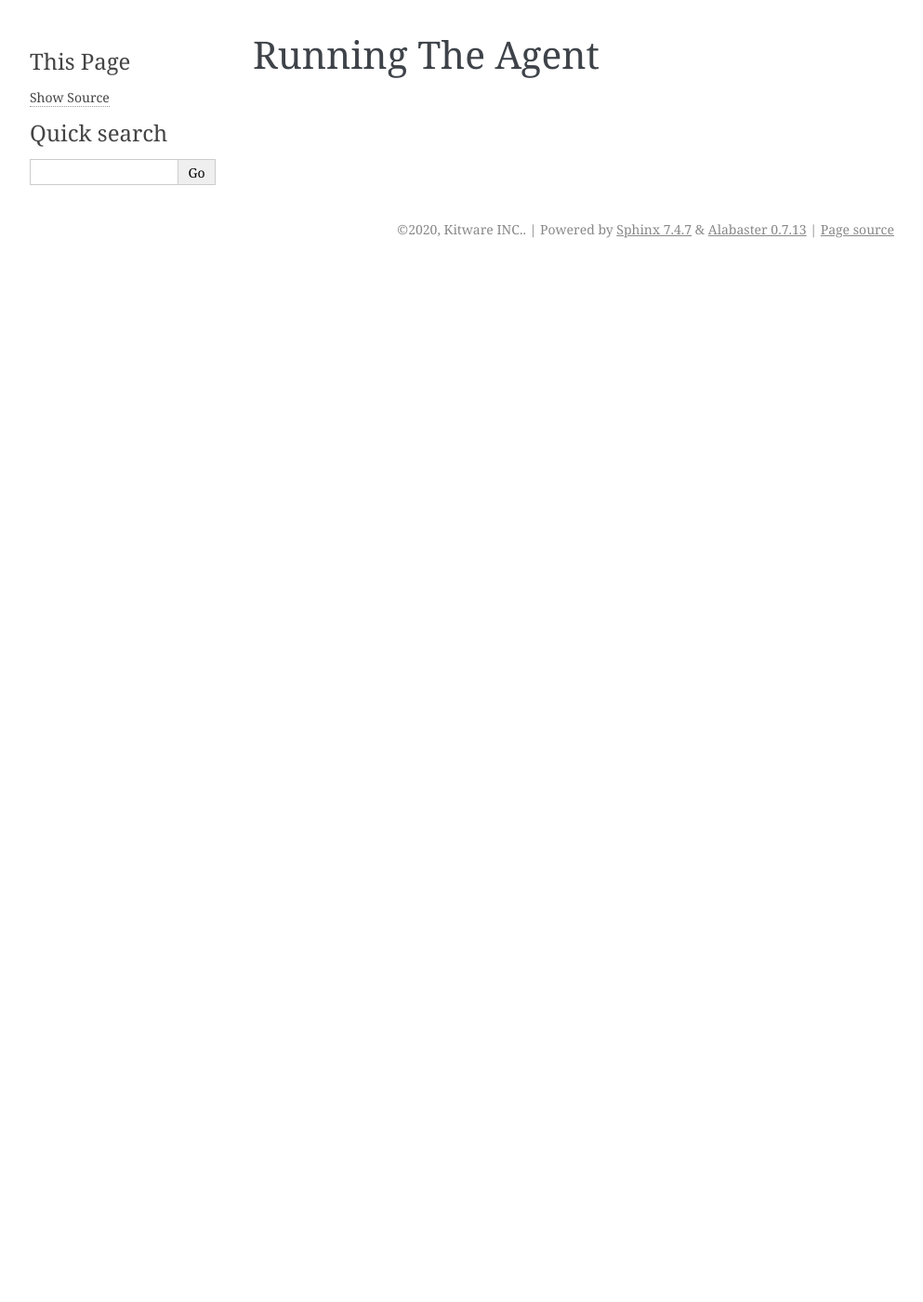
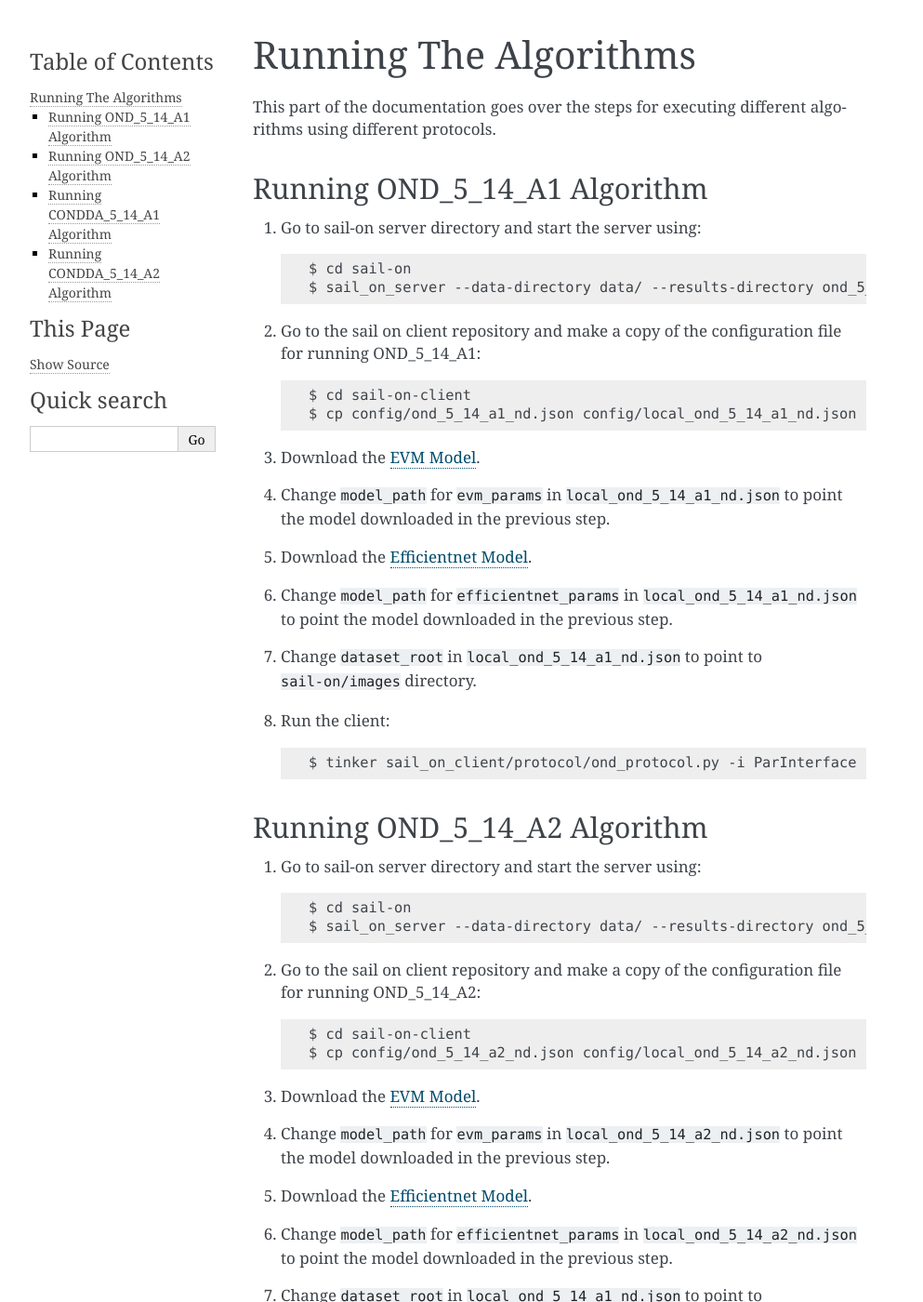
Before and after one commit to darpa-sail-on/sail-on-client, a Sphinx documentation site: the page built from docs/source/user/running_agent.rst, in a window 1280 px wide and 1400 px high. Shown: the whole window at 93% size, without its empty margins (148-1141 px from the left). Built offline with Sphinx 7.4.7, drawn with Linux system fonts in a browser that asks for light colours; some of the changed text lies outside the part shown.

Commit message:
Add instruction for running the agent

```diff
--- a/docs/source/user/running_agent.rst
+++ b/docs/source/user/running_agent.rst
@@ -1,2 +1,123 @@
-Running The Agent
------------------
+Running The Algorithms
+----------------------
+
+This part of the documentation goes over the steps for executing different algorithms using different protocols.
+
+Running OND_5_14_A1 Algorithm
+^^^^^^^^^^^^^^^^^^^^^^^^^^^^^
+
+1. Go to sail-on server directory and start the server using::
+
+      $ cd sail-on
+      $ sail_on_server --data-directory data/ --results-directory ond_5_14_a1
+2. Go to the sail on client repository and make a copy of the configuration file for running OND_5_14_A1::
+
+      $ cd sail-on-client
+      $ cp config/ond_5_14_a1_nd.json config/local_ond_5_14_a1_nd.json
+3. Download the `EVM Model`_.
+4. Change :code:`model_path` for :code:`evm_params` in :code:`local_ond_5_14_a1_nd.json` to
+   point the model downloaded in the previous step.
+5. Download the `Efficientnet Model`_.
+6. Change :code:`model_path` for :code:`efficientnet_params` in :code:`local_ond_5_14_a1_nd.json`
+   to point the model downloaded in the previous step.
+7. Change :code:`dataset_root` in :code:`local_ond_5_14_a1_nd.json`
+   to point to :code:`sail-on/images` directory.
+8. Run the client::
+
+      $ tinker sail_on_client/protocol/ond_protocol.py -i ParInterface -p config/local_ond_5_14_a1_nd.json
+
+
+Running OND_5_14_A2 Algorithm
+^^^^^^^^^^^^^^^^^^^^^^^^^^^^^
+
+1. Go to sail-on server directory and start the server using::
+
+      $ cd sail-on
+      $ sail_on_server --data-directory data/ --results-directory ond_5_14_a2
+
+2. Go to the sail on client repository and make a copy of the configuration file for running OND_5_14_A2::
+
+      $ cd sail-on-client
+      $ cp config/ond_5_14_a2_nd.json config/local_ond_5_14_a2_nd.json
+
+3. Download the `EVM Model`_.
+4. Change :code:`model_path` for :code:`evm_params` in :code:`local_ond_5_14_a2_nd.json`
+   to point the model downloaded in the previous step.
+5. Download the `Efficientnet Model`_.
+6. Change :code:`model_path` for :code:`efficientnet_params` in :code:`local_ond_5_14_a2_nd.json`
+   to point the model downloaded in the previous step.
+7. Change :code:`dataset_root` in :code:`local_ond_5_14_a1_nd.json`  to point to
+   :code:`sail-on/images` directory.
+8. Run the client::
+
+      $ tinker sail_on_client/protocol/ond_protocol.py -i ParInterface -p config/local_ond_5_14_a2_nd.json
+
+
+Running CONDDA_5_14_A1 Algorithm
+^^^^^^^^^^^^^^^^^^^^^^^^^^^^^^^^
+
+1. Go to sail-on server directory and start the server using::
+
+      $ cd sail-on
+      $ sail_on_server --data-directory data/ --results-directory condda_5_14_a1
+
+2. Go to the sail on client repository and make a copy of the configuration file for running CONDDA_5_14_A1::
+
+      $ cd sail-on-client
+      $ cp config/condda_5_14_a1_nd.json config/local_condda_5_14_a1_nd.json
+
+3. Download the `EVM Model`_.
+4. Change :code:`model_path` for :code:`evm_params` in :code:`local_condda_5_14_a1_nd.json`.
+   to point the model downloaded in the previous step.
+5. Download the `Efficientnet Model`_.
+6. Change :code:`model_path` for :code:`efficientnet_params` in :code:`local_condda_5_14_a1_nd.json`
+   to point the model downloaded in the previous step.
+7. Download the `Precomputed Features`_.
+8. Update the :code:`known_feature_path` in :code:`evm_params` in
+   :code:`local_condda_5_14_a1_nd.json` to point to the features
+   downloaded in the previous step
+9. Download the `Training Images`_.
+10. Change :code:`dataset_root` in :code:`local_condda_5_14_a1_nd.json`
+    to point to directory where the images were installed in the previous step.
+11. Run the client::
+
+      $ tinker sail_on_client/protocol/condda.py -i ParInterface -p config/local_condda_5_14_a1_nd.json
+
+
+Running CONDDA_5_14_A2 Algorithm
+^^^^^^^^^^^^^^^^^^^^^^^^^^^^^^^^
+
+1. Go to sail-on server directory and start the server using::
+
+      $ cd sail-on
+      $ sail_on_server --data-directory data/ --results-directory condda_5_14_a2
+
+2. Go to the sail on client repository and make a copy of the configuration
+   file for running CONDDA_5_14_A2::
+
+      $ cd sail-on-client
+      $ cp config/condda_5_14_a2_nd.json config/local_condda_5_14_a2_nd.json
+
+3. Download the `EVM Model`_.
+4. Change :code:`model_path` for :code:`evm_params` in :code:`local_ond_5_14_a2_nd.json` to point
+   the model downloaded in the previous step.
+5. Download the `Efficientnet Model`_.
+6. Change :code:`model_path` for :code:`efficientnet_params` in :code:`local_condda_5_14_a1_nd.json`
+   to point the model downloaded in the previous step.
+7. Download the `Precomputed Features`_.
+8. Update the :code:`known_feature_path` in :code:`evm_params` in :code:`local_condda_5_14_a1_nd.json`
+   to point to the features downloaded in the previous step.
+9. Download the `Training Images`_.
+10. Change :code:`dataset_root` in :code:`local_condda_5_14_a1_nd.json` to point to directory
+    where the images were installed in the previous step.
+11. Run the client::
+
+      $ tinker sail_on_client/protocol/condda.py -i ParInterface -p config/local_condda_5_14_a2_nd.json
+
+
+.. Appendix 1: Links
+
+.. _EVM Model: https: https://drive.google.com/file/d/1XrSWQWJsF-iPkvGM4AWkMNqvhFTb0yfk/view?usp=sharing
+.. _Efficientnet Model: https://drive.google.com/file/d/1esL1W7pDHrsTmLpSFxWdzOg6oP-p8IDi/view?usp=sharing
+.. _Precomputed Features: https://drive.google.com/file/d/1fzRv-8ngv89YB0J91SNejEvCuVnJK_e7/view?usp=sharing
+.. _Training Images: https://drive.google.com/file/d/1QU_wD-erA1ijMZ29B1NT9ubjxF5HbImo/view?usp=sharing
```
